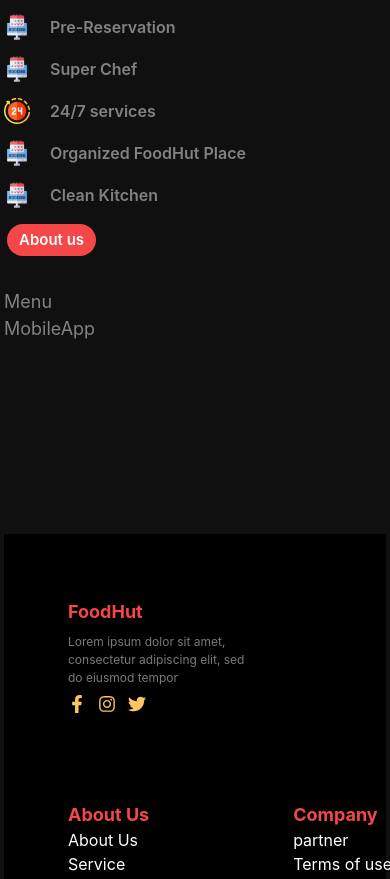
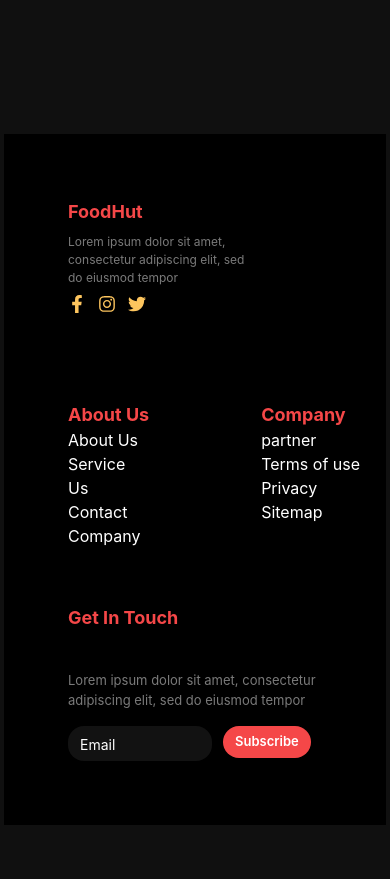
Before and after one commit to K-Josh/foodApp, a React (Vite) app: page / in a window 390 px wide. Shown: the part 3502-4381 px from the top of the page. Built offline with nearby package versions, Linux system fonts and the light colour scheme.

Commit message:
finished the footer

```diff
--- a/src/App.jsx
+++ b/src/App.jsx
@@ -14,7 +14,7 @@ import MobileApp from './components/MobileApp';
 
 const App = () => {
   return (
-    <Container maxW={'md'} theme={theme} >
+    <Container theme={theme} >
      <Navbar />
       <Carousel/>
        <Offers/>
--- a/src/components/Components.jsx
+++ b/src/components/Components.jsx
@@ -13,7 +13,7 @@ import { useState, useEffect } from 'react'
          <Flex gap={4} fontSize={{base:'14px',sm:'18px',md:'20px',}} direction={{base: 'column',md:'row'}}>
             <Link
                 to='offers'
-                offset={-155}
+                offset={-120}
                   activeClass='active'
                   smooth={true}
                   spy={true}
@@ -28,13 +28,20 @@ import { useState, useEffect } from 'react'
                   spy={true} className='cursor-pointer font-semibold'>
               Why FoodHut
               </Link>
-           <Link to='menu'
-                   offset={90}
-                  activeClass='active'
-                  smooth={true}
-                  spy={true}
-                className='cursor-pointer font-semibold'>Our Menu</Link>
-           <Link to='food' className='cursor-pointer font-semibold'>Our Popular Food</Link>
+           <Link
+             to='menu'
+              offset={90}
+              activeClass='active'
+              smooth={true}
+              spy={true}
+             className='cursor-pointer font-semibold'>
+             Our Menu
+              </Link>
+           <Link
+              to='food'
+              className='cursor-pointer font-semibold'>
+              Our Popular Food
+              </Link>
        </Flex>
      </div>
     )
@@ -161,7 +168,7 @@ export const HeadingThree = () => {
          <>
       <Flex direction={'column'}>
         <Text w={{sm:'380px',base:'379px',md:'630px'}}>
-       <Text className='lg:text-[4rem] lg:leading-[4rem] font-bold text-[3rem] px-3 lg:px-0'>
+       <Text className='lg:text-[4rem] lg:leading-[4rem] font-bold text-[3rem] px-3 lg:px-0' >
        We are <span className='text-orange'>more</span> than <span className='text-yellow'>multiple</span> Service
        </Text>
        </Text>
@@ -393,6 +400,26 @@ export const ButtonServices = () => {
       </>
   )
 }
+export const ButtonFooter = () => {
+  const {colorMode} = useColorMode()
+  return (
+      <>
+       {colorMode === 'dark' ?
+      <Box className='space-x-10' px={{base:'11px'}}>
+        <Button color={'white'} rounded={'full'} size={'sm'} bg={'orange.10'} _hover={''} className='hover:bg-yellow hover:text-black '>
+      <span className='text-[13px] lg:text-[15px]'>Subscribe</span>
+      </Button>
+      </Box>
+       :
+      <Box className='' px={{base:'11px'}}>
+       <Button color={'white'} rounded={'full'} size={'sm'} bg={'orange.10'} _hover={''} className='hover:bg-yellow'>
+      <span className='text-[13px] lg:text-[15px] hover:text-black '>Subscribe</span>
+       </Button>
+      </Box>
+      }
+      </>
+  )
+}
 
 export const SmallCircles = () => {
     return (
--- a/src/components/Footer.jsx
+++ b/src/components/Footer.jsx
@@ -1,14 +1,15 @@
 import { Box, Flex, Text, useColorMode, useColorModeValue } from "@chakra-ui/react"
 import { FaFacebookF, FaInstagram, FaTwitter } from "react-icons/fa";
+import { ButtonFooter } from "./Components";
 
 
 const Footer = () => {
     useColorMode()
     const bg = useColorModeValue('dark');
   return (
-    <div className={`${bg ? 'bg-white' : 'bg-black'} max-h-screen mt-[12rem]`}>
-      <Flex className="space-y-6" flexDirection={{base:'column',md:'row'}} alignItems={{md:'center'}} p={'4rem'} gap={'4rem'}>
-        <Box className="space-y-2">
+    <div className={`${bg ? 'bg-white' : 'bg-black'}  mt-[12rem]`}>
+      <Flex className="space-y-6" flexDirection={{base:'column',md:'row'}} alignItems={{md:'center'}} justifyContent={{md:'space-evenly'}} p={'4rem'} gap={'4rem'}>
+        <Box className="space-y-2" mt={{md:'1rem'}}>
           <h3 className="text-orange font-bold">FoodHut</h3>
           <Text className="text-[12px]" w={'12rem'}>
            Lorem ipsum dolor sit amet, consectetur adipiscing elit, sed do eiusmod tempor
@@ -19,7 +20,7 @@ const Footer = () => {
            <FaTwitter className="text-yellow" />
           </Flex>
         </Box>
-        <Flex className="gap-[9rem]">
+        <Flex className="gap-[7rem]">
          <Box>
          <h3 className="text-orange font-bold whitespace-nowrap">About Us</h3>
           <Box>
@@ -44,6 +45,19 @@ const Footer = () => {
           </Box>
           </Box>
         </Flex>
+
+        <Flex>
+          <Box mt={{base:'-2rem',md:'1rem'}} className="space-y-[0.5rem]">
+            <h3 className="text-orange font-bold mb-10 lg:mb-7">Get In Touch</h3>
+            <Text className="text-[13px]" w={'16rem'}>
+            Lorem ipsum dolor sit amet, consectetur adipiscing elit, sed do eiusmod tempor
+            </Text>
+            <div className="pt-2 flex">
+              <input type="email" placeholder="Email" className={`${bg ? 'placeholder:text-black focus:outline-orange/60 bg-slate-200' : 'placeholder:text-white focus:outline-yellow/60 '} rounded-2xl px-2 py-1 placeholder:text-sm placeholder:px-1 w-[9rem] focus:outline-1`}/>
+              <ButtonFooter />
+            </div>
+          </Box>
+        </Flex>
       </Flex>
     </div>
   )
--- a/src/pages/Offers.jsx
+++ b/src/pages/Offers.jsx
@@ -10,7 +10,7 @@ const Offers = () => {
   return (
     <>
     <Flex className="space-y-5 group" pt={{md:'3rem'}} direction={'column'} id="offers">
-     <Box mt={{sm:'-17rem', base:'-16rem',md:'rem'}} className="flex justify-center items-center lg:my-4 lg:max-h-screen">
+     <Box mt={{sm:'-17rem', base:'-16rem',md:'-6rem'}} className="flex justify-center items-center lg:my-4 lg:max-h-screen">
        <Flex mr={'-13rem'} direction={'column'} >
         <Show above="md">
           <Image
--- a/src/pages/Service.jsx
+++ b/src/pages/Service.jsx
@@ -1,8 +1,10 @@
-import { Box, Flex, Image, Show, Grid, GridItem } from "@chakra-ui/react"
+import { Box, Flex, Image, Show, Grid, GridItem, useColorMode, useColorModeValue } from "@chakra-ui/react"
 import { ButtonServices, HeadingThree } from "../components/Components"
 
 
 const Service = () => {
+   useColorMode()
+   const color = useColorModeValue('white')
   return (
     <Flex justifyContent={'center'} alignItems={'center'} direction={{base:'column', md:'row'}} mt={{sm:'8rem', base:'-16rem',md:'-18rem'}} id="services">
       <Box className="lg:max-h-screen" justifyContent={'center'} alignItems={'center'}>
@@ -16,11 +18,11 @@ const Service = () => {
           mt={{base:'',sm:'-32rem',md:''}}
           position={'relative'}
         />
-        <Box ml={{base:'',sm:'',md:'-12rem'}} mt={{base:'',sm:'-22rem',md:''}}>
+        <Box ml={{base:'',sm:'',md:'-12rem'}} mt={{base:'-25rem',sm:'-22rem',md:''}}>
           <HeadingThree />
         </Box>
  {/* various services offered for small screens */}
-          <Box my={'2rem'} flexDirection={'column'} className="space-y-[1rem]">
+          <Box my={'2rem'} flexDirection={'column'} className={`${color ? 'text-black' : ''} space-y-[1rem]`}>
            <div className="flex items-center gap-5">
            <Image
             src="/Images/onlineOrder.png"
```
